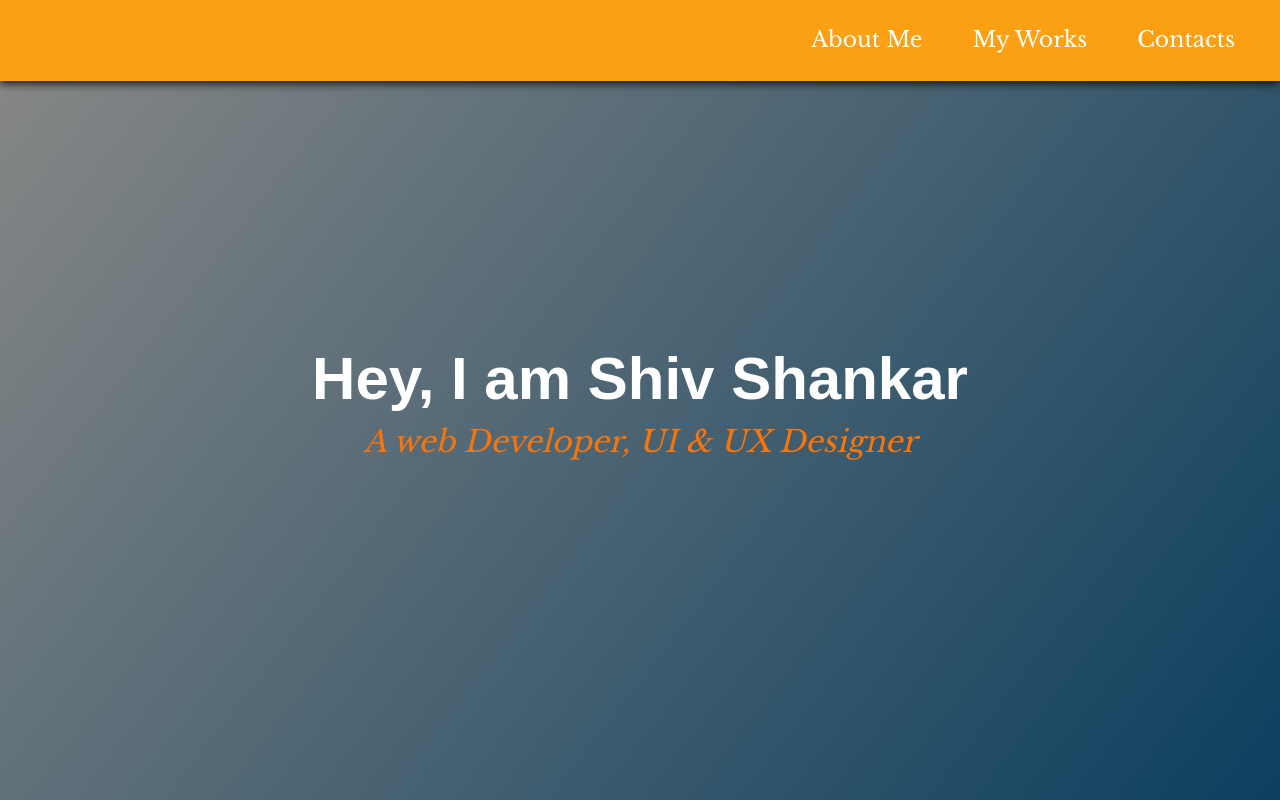
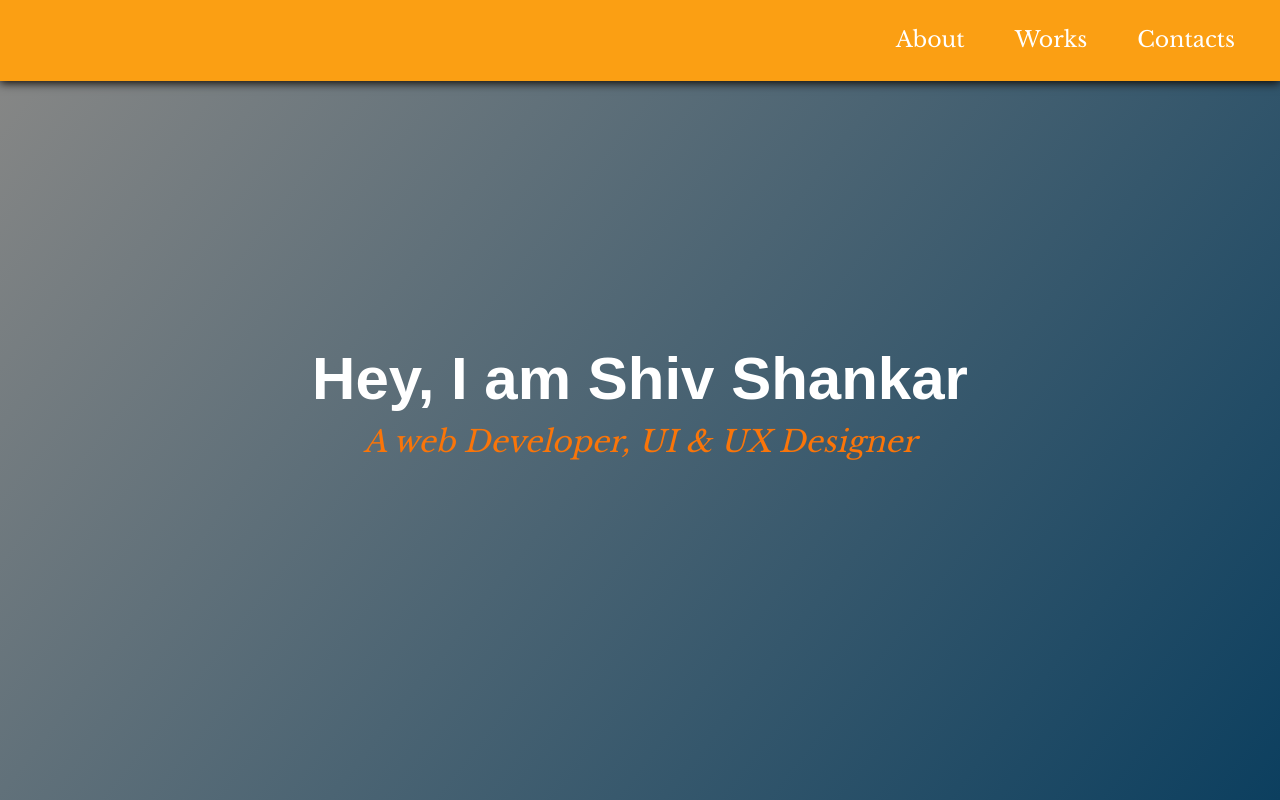
Before and after one commit to shivshankar0965/portfolio, a plain HTML site: page index.html in a window 1280 px wide. Shown: the top 800 px of the page. Drawn offline with nearby package versions, Linux system fonts and the light colour scheme; a web font is replaced by a local one.

Commit message:
Update index.html

```diff
--- a/index.html
+++ b/index.html
@@ -19,10 +19,10 @@
     <nav id="navbar" class="nav">
       <ul class="nav-list">
         <li>
-          <a href="#welcome-section">About Me</a>
+          <a href="#welcome-section">About</a>
         </li>
         <li>
-          <a href="#projects">My Works</a>
+          <a href="#projects">Works</a>
         </li>
         <li>
           <a href="#contact">Contacts</a>
```
